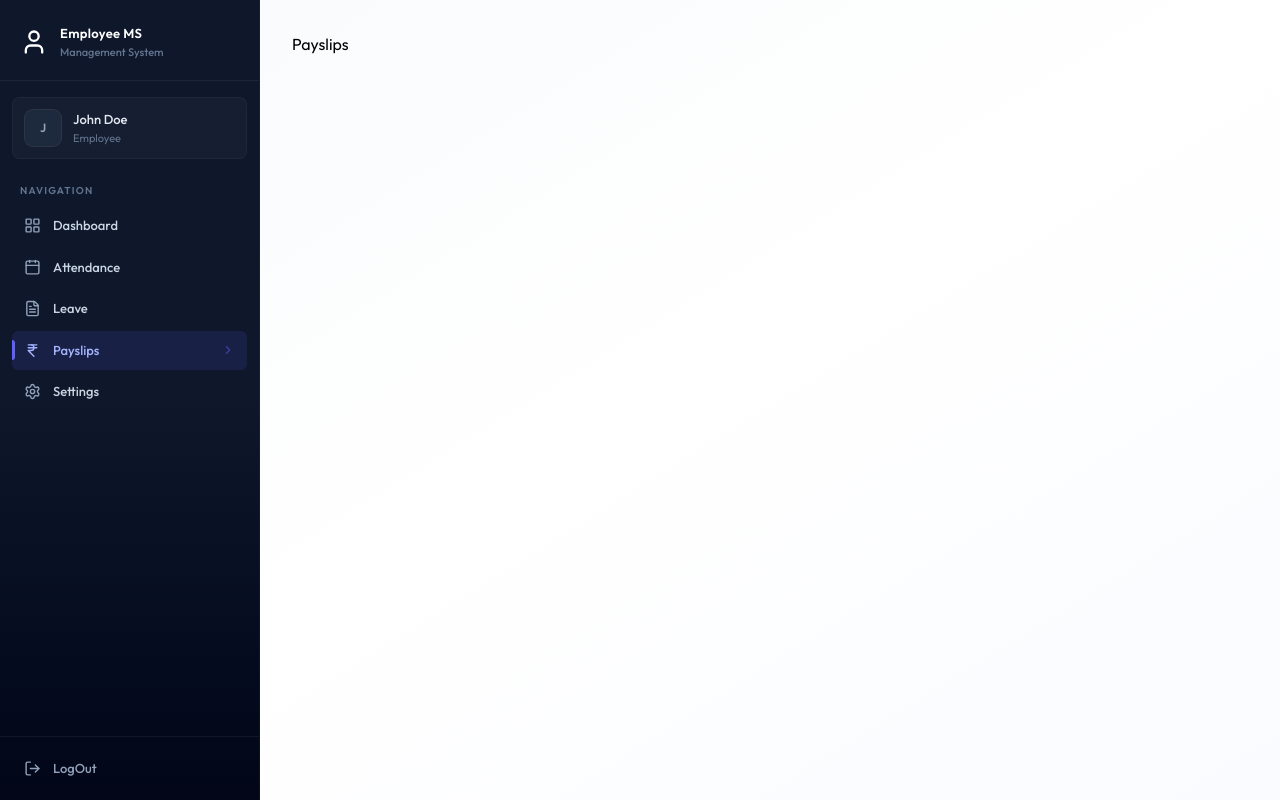
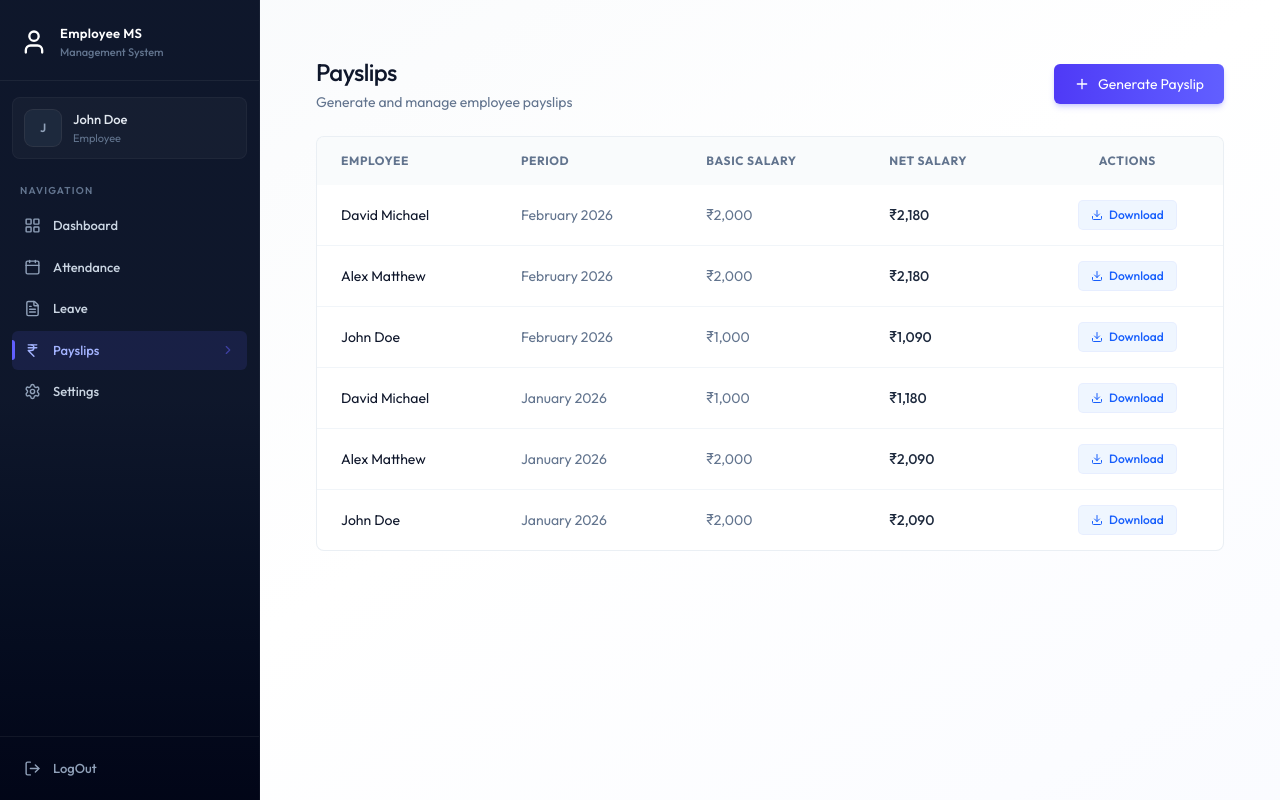
Before and after one commit to Hemant-Ballia/FullStack-EMS, a React (Vite) app in the folder client/: page /payslips in a window 1280 px wide. Built offline with nearby package versions, Linux system fonts and the light colour scheme; the HTML template or start-up script is replaced by a standard one.

Commit message:
payslips page UI completed

```diff
--- /dev/null
+++ b/client/src/components/payslip/GeneratePayslipForm.jsx
@@ -0,0 +1,134 @@
+import React, { useState } from "react";
+import { Plus, X, Loader2 } from "lucide-react";
+import { format } from "date-fns";
+import { Download } from "lucide-react";
+
+const GeneratePayslipForm = ({ employees, onSuccess }) => {
+  const [isOpen, setIsOpen] = useState(false);
+  const [loading, setLoading] = useState(false);
+
+  if (!isOpen)
+    return (
+      <button
+        onClick={() => setIsOpen(true)}
+        className="btn-primary flex items-center gap-2"
+      >
+        <Plus className="w-4 h-4" /> Generate Payslip
+      </button>
+    );
+  const handleSubmit = async (e) => {
+    e.preventDefault();
+  };
+  return (
+    <div className="fixed inset-0 bg-black/40 backdrop-blur-sm flex items-center justify-center z-50 p-4">
+      <div className="card max-w-lg w-full p-6 animate-slide-up">
+        <div className="flex justify-between items-center mb-6">
+          <h3 className="text-lg font-bold text-slate-900">
+            Generate Monthly Payslip
+          </h3>
+          <button
+            onClick={() => setIsOpen(false)}
+            className="text-slate-400 hover:text-slate-600 p-1"
+          >
+            <X size={20} />
+          </button>
+        </div>
+
+        <form onSubmit={handleSubmit} className="space-y-4">
+          {/* Employee Selection */}
+          <div>
+            <label className="block text-sm font-medium text-slate-700 mb-2">
+              Employee
+            </label>
+            <select name="employeeId" required>
+              {employees.map((e) => (
+                <option key={e.id} value={e.id}>
+                  {e.firstName} {e.lastName} ({e.position})
+                </option>
+              ))}
+            </select>
+          </div>
+          {/* select month & year */}
+          <div className="grid grid-cols-2 gap-4">
+            {/* Month Selection */}
+            <div>
+              <label className="block text-sm font-medium text-slate-700 mb-2">
+                Month
+              </label>
+              <select name="month">
+                {Array.from({ length: 12 }, (_, i) => i + 1).map((m) => (
+                  <option key={m} value={m}>
+                    {m}
+                  </option>
+                ))}
+              </select>
+            </div>
+
+            {/* Year Selection */}
+            <div>
+              <label className="block text-sm font-medium text-slate-700 mb-2">
+                Year
+              </label>
+              <input
+                type="number"
+                name="year"
+                defaultValue={new Date().getFullYear()}
+              />
+            </div>
+          </div>
+
+          {/* Basic Salary */}
+          <div>
+            <label className="block text-sm font-medium text-slate-700 mb-2">
+              Basic Salary
+            </label>
+            <input
+              type="number"
+              name="basicSalary"
+              required
+              placeholder="5000"
+            />
+          </div>
+
+          {/* Allowances & Deductions */}
+          <div className="grid grid-cols-2 gap-4">
+            <div>
+              <label className="block text-sm font-medium text-slate-700 mb-2">
+                Allowances
+              </label>
+              <input type="number" name="allowances" defaultValue="0" />
+            </div>
+            <div>
+              <label className="block text-sm font-medium text-slate-700 mb-2">
+                Deductions
+              </label>
+              <input type="number" name="deductions" defaultValue="0" />
+            </div>
+          </div>
+
+          {/* buttons */}
+          <div className="flex justify-end gap-3 pt-2">
+            <button
+              onClick={() => setIsOpen(false)}
+              type="button"
+              className="btn-secondary"
+            >
+              Cancel
+            </button>
+
+            <button
+              disabled={loading}
+              type="submit"
+              className="btn-primary flex items-center"
+            >
+              {loading && <Loader2 className="w-4 h-4 mr-2 animate-spin" />}
+              Generate
+            </button>
+          </div>
+        </form>
+      </div>
+    </div>
+  );
+};
+
+export default GeneratePayslipForm;
--- /dev/null
+++ b/client/src/components/payslip/PayslipList.jsx
@@ -0,0 +1,72 @@
+import React from 'react';
+import { format } from 'date-fns';
+import { Download } from 'lucide-react';
+
+const PayslipList = ({ payslips, isAdmin }) => {
+  return (
+    <div className='card overflow-hidden'>
+      <div className="overflow-x-auto">
+        <table className="table-modern">
+          <thead>
+            <tr>
+              {isAdmin && <th>Employee</th>}
+              <th>Period</th>
+              <th>Basic Salary</th>
+              <th>Net Salary</th>
+              <th className='text-center'>Actions</th>
+            </tr>
+          </thead>
+          <tbody>
+            {payslips.length === 0 ? (
+              <tr>
+                <td
+                  colSpan={isAdmin ? 5 : 4}
+                  className="text-center py-12 text-slate-400"
+                >
+                  No payslips found
+                </td>
+              </tr>
+            ) : (
+              payslips.map((payslip) => {
+                return (
+                  <tr key={payslip._id || payslip.id}>
+                    {isAdmin && (
+                      <td className='text-slate-900'>
+                        {payslip.employee?.firstName} {payslip.employee?.lastName}
+                      </td>
+                    )}
+
+                    <td className='text-slate-500'>
+                      {format(new Date(payslip.year, payslip.month - 1), "MMMM yyyy")}
+                    </td>
+
+                    {/* $ ki jagah ₹ lagaya aur 'en-IN' format add kiya */}
+                    <td className='text-slate-500'>
+                      {payslip.basicSalary ? `₹${payslip.basicSalary.toLocaleString('en-IN')}` : '₹0'}
+                    </td>
+
+                    {/* $ ki jagah ₹ lagaya aur 'en-IN' format add kiya */}
+                    <td className='font-medium text-slate-800'>
+                      {payslip.netSalary ? `₹${payslip.netSalary.toLocaleString('en-IN')}` : '₹0'}
+                    </td>
+
+                    <td className='text-center'>
+                      <button
+                        onClick={() => window.open(`/print/payslips/${payslip._id || payslip.id}`)}
+                        className='inline-flex items-center px-3 py-1.5 text-xs font-medium rounded text-blue-600 bg-blue-50 hover:bg-blue-100 transition-colors ring-1 ring-blue-600/10'
+                      >
+                        <Download className="w-3 h-3 mr-1.5" /> Download
+                      </button>
+                    </td>
+                  </tr>
+                );
+              })
+            )}
+          </tbody>
+        </table>
+      </div>
+    </div>
+  );
+};
+
+export default PayslipList;
--- a/client/src/pages/Payslips.jsx
+++ b/client/src/pages/Payslips.jsx
@@ -1,8 +1,55 @@
+import { useCallback, useState, useEffect } from "react";
+import { dummyPayslipData, dummyEmployeeData } from "../assets/assets";
+import Loading from "../components/Loading";
+import PayslipList from "../components/payslip/PayslipList";
+import GeneratePayslipForm from "../components/payslip/GeneratePayslipForm";
 
 const Payslips = () => {
+  const [payslips, setPayslips] = useState([]);
+  const [employees, setEmployees] = useState([]);
+  const [loading, setLoading] = useState(true);
+  const isAdmin = true; // Replace with actual role check
+
+  const fetchPayslips = useCallback(async () => {
+    setPayslips(dummyPayslipData);
+    setTimeout(() => {
+      setLoading(false);
+    }, 1000);
+  }, []);
+
+  useEffect(() => {
+    fetchPayslips();
+  }, [fetchPayslips]);
+
+  useEffect(() => {
+    if (isAdmin) {
+      setEmployees(dummyEmployeeData);
+    }
+  }, [isAdmin]);
+
+  if (loading) return <Loading />;
+
   return (
-    <div>Payslips</div>
-  )
-}
+    <div className="animate-fade-in p-6 w-full">
+      {/* Header wrapper ko flex kiya taaki text left mein aur button right mein jaye */}
+      <div className="flex justify-between items-center mb-6">
+        <div>
+          <h1 className="page-title text-2xl font-bold text-slate-800">Payslips</h1>
+          <p className="page-subtitle text-slate-500 text-sm mt-1">
+            {isAdmin ? "Generate and manage employee payslips" : "Your payslip history"}
+          </p>
+        </div>
 
-export default Payslips
+       {isAdmin && (
+          <GeneratePayslipForm employees={employees} onSuccess={fetchPayslips} />
+        )}
+
+      </div>
+
+      {/* Payslip list component */}
+      <PayslipList payslips={payslips} isAdmin={isAdmin} />
+    </div>
+  );
+};
+
+export default Payslips;
```
